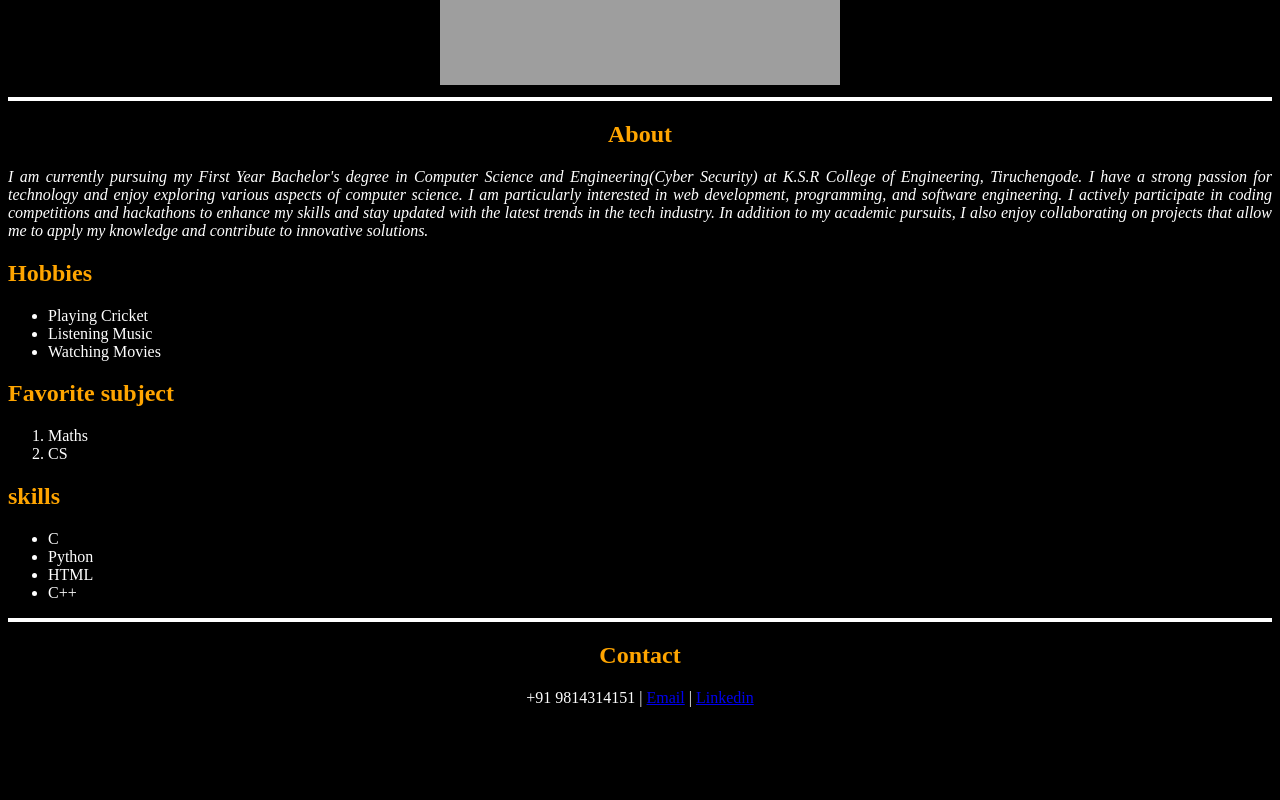
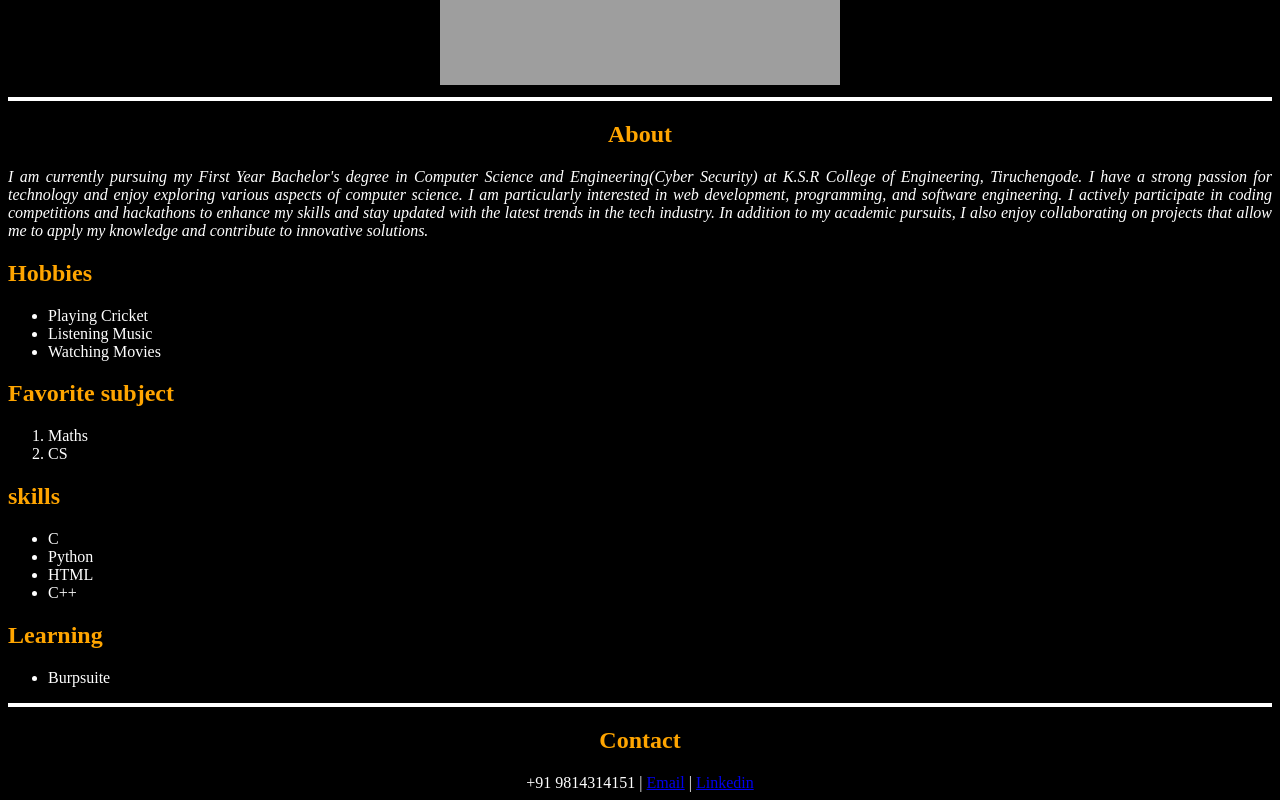
Before and after one commit to rohiths9814-cmd/Mypage, a plain HTML site: page index.html in a window 1280 px wide. Shown: the part 447-1247 px from the top of the page. Before the commit the page ends 1162 px from the top, so only its background shows below. Drawn offline with Linux system fonts and the light colour scheme; grey boxes are pictures that could not be loaded.

Commit message:
new learning title is added

```diff
--- a/index.html
+++ b/index.html
@@ -38,6 +38,10 @@
         <li>HTML</li>
         <li>C++</li>
     </ul>
+    <h2>Learning</h2>
+    <ul>
+        <li>Burpsuite</li>
+    </ul>
 
     <hr>
     <center>
```
